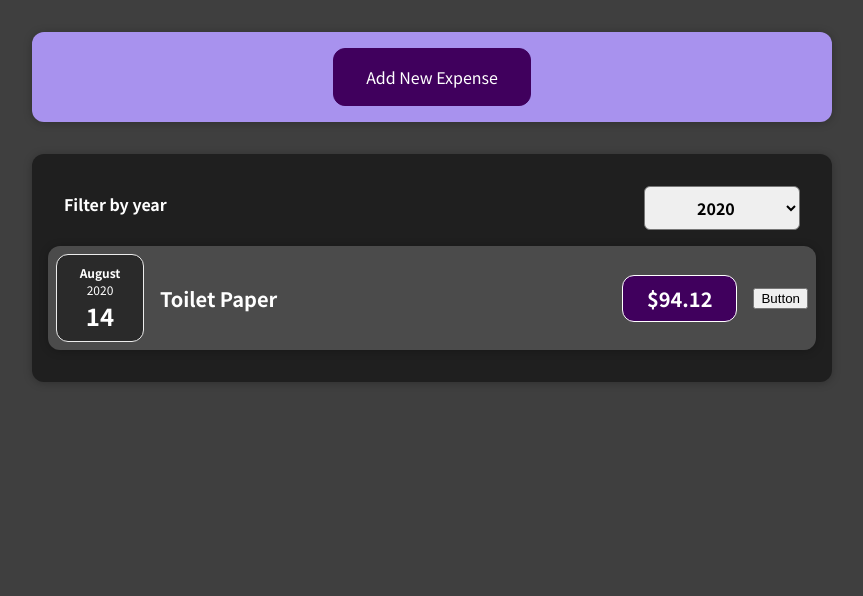
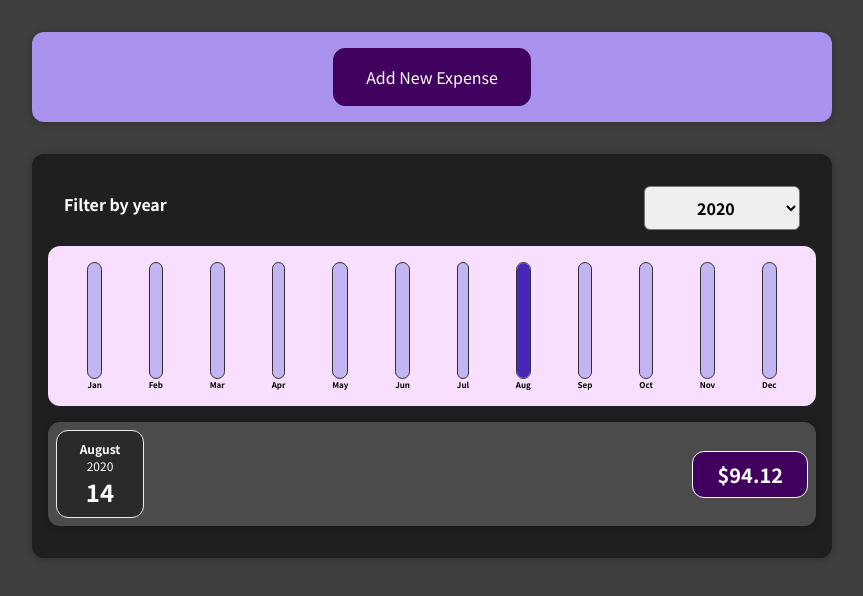
Before and after one commit to Nitya-S27/Expense-Tracker, a React (Create React App) app: page / in a window 1280 px wide. Shown: the top 596 px of the page, without its empty margins (208-1071 px from the left). Built offline with nearby package versions, Linux system fonts and the light colour scheme.

Commit message:
final application

```diff
--- /dev/null
+++ b/src/components/Chart/Chart.css
@@ -0,0 +1,9 @@
+.chart {
+  padding: 1rem;
+  border-radius: 12px;
+  background-color: #f8dfff;
+  text-align: center;
+  display: flex;
+  justify-content: space-around;
+  height: 10rem;
+}
--- /dev/null
+++ b/src/components/Chart/Chart.js
@@ -0,0 +1,21 @@
+import React from "react";
+import ChartBar from "./ChartBar";
+import "./Chart.css";
+const Chart = (props) => {
+  const dataPointValue = props.dataPoints.map((dataPoint) => dataPoint.value);
+  const totalMaximum = Math.max(...dataPointValue);
+
+  return (
+    <div className="chart">
+      {props.dataPoints.map((dataPoint) => (
+        <ChartBar
+          key={dataPoint.label}
+          value={dataPoint.value}
+          maxValue={totalMaximum}
+          label={dataPoint.label}
+        />
+      ))}
+    </div>
+  );
+};
+export default Chart;
--- /dev/null
+++ b/src/components/Chart/ChartBar.css
@@ -0,0 +1,30 @@
+.chart-bar {
+  height: 100%;
+  display: flex;
+  flex-direction: column;
+  align-items: center;
+}
+
+.chart-bar__inner {
+  height: 100%;
+  width: 100%;
+  border: 1px solid #313131;
+  border-radius: 12px;
+  background-color: #c3b4f3;
+  overflow: hidden;
+  display: flex;
+  flex-direction: column;
+  justify-content: flex-end;
+}
+
+.chart-bar__fill {
+  background-color: #4826b9;
+  width: 100%;
+  transition: all 0.3s ease-out;
+}
+
+.chart-bar__label {
+  font-weight: bold;
+  font-size: 0.5rem;
+  text-align: center;
+}
--- /dev/null
+++ b/src/components/Chart/ChartBar.js
@@ -0,0 +1,20 @@
+import React from "react";
+import "./ChartBar.css";
+const ChartBar = (props) => {
+  let barFillHeight = "0%";
+  if (props.maxValue > 0) {
+    barFillHeight = Math.round((props.value / props.maxValue) * 100) + "%";
+  }
+  return (
+    <div className="chart-bar">
+      <div className="chart-bar__inner">
+        <div
+          className="chart-bar__fill"
+          style={{ height: barFillHeight }}
+        ></div>
+      </div>
+      <div className="chart-bar__label">{props.label}</div>
+    </div>
+  );
+};
+export default ChartBar;
--- /dev/null
+++ b/src/components/ExpensesComponent/ExpenseChart.js
@@ -0,0 +1,26 @@
+import React from "react";
+import Chart from "../Chart/Chart";
+
+const ExpenseChart = (props) => {
+  const chartDataPoints = [
+    { label: "Jan", value: 0 },
+    { label: "Feb", value: 0 },
+    { label: "Mar", value: 0 },
+    { label: "Apr", value: 0 },
+    { label: "May", value: 0 },
+    { label: "Jun", value: 0 },
+    { label: "Jul", value: 0 },
+    { label: "Aug", value: 0 },
+    { label: "Sep", value: 0 },
+    { label: "Oct", value: 0 },
+    { label: "Nov", value: 0 },
+    { label: "Dec", value: 0 },
+  ];
+  for (const expense of props.expenses) {
+    const expenseMonth = expense.date.getMonth();
+    chartDataPoints[expenseMonth].value += expense.amount;
+  }
+  return <Chart dataPoints={chartDataPoints} />;
+};
+
+export default ExpenseChart;
--- a/src/components/ExpensesComponent/ExpenseItem.js
+++ b/src/components/ExpensesComponent/ExpenseItem.js
@@ -4,19 +4,13 @@
 import Card from "../UI/Card";
 
 const ExpenseItem = (props) => {
-  const [title, setTitle] = useState(props.exp_detail.title);
-  const clickHandler = () => {
-    setTitle("Updated!!!");
-  };
-
   return (
     <li>
       <Card className="expense-item">
         <Date dayMonthYear={props.exp_detail.date} />
         <div className="expense-item__description">
-          <h2>{title}</h2>
+          <h2>{props.title}</h2>
           <div className="expense-item__price">${props.exp_detail.amount}</div>
-          <button onClick={clickHandler}>Button</button>
         </div>
       </Card>
     </li>
--- a/src/components/ExpensesComponent/Expenses.js
+++ b/src/components/ExpensesComponent/Expenses.js
@@ -3,6 +3,7 @@
 import "./Expenses.css";
 import Card from "../UI/Card";
 import ExpensesFilter from "./ExpenseFilter";
+import ExpenseChart from "./ExpenseChart";
 
 const Expenses = (props) => {
   const [year, setYear] = useState("2020");
@@ -17,6 +18,7 @@
   return (
     <Card className="expenses">
       <ExpensesFilter selected={year} onFilterExpences={FilterExpenseHandler} />
+      <ExpenseChart expenses={FilterExpenses} />
       <ExpenseList items={FilterExpenses} />
     </Card>
   );
--- a/src/components/InputExpenses/ExpenseForm.js
+++ b/src/components/InputExpenses/ExpenseForm.js
@@ -22,7 +22,7 @@
     event.preventDefault();
     const newExpenseData = {
       title: title,
-      amount: amount,
+      amount: +amount,
       date: new Date(date),
     };
     props.onSaveExpenseData(newExpenseData);
```
